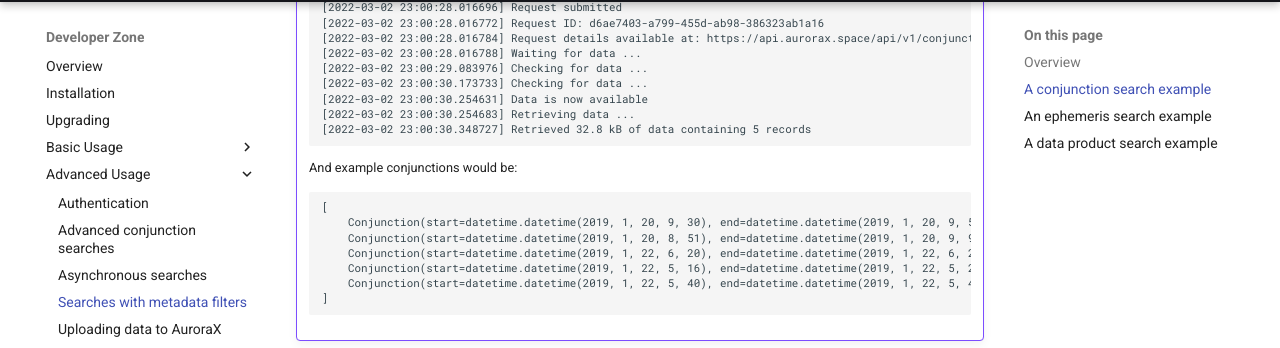
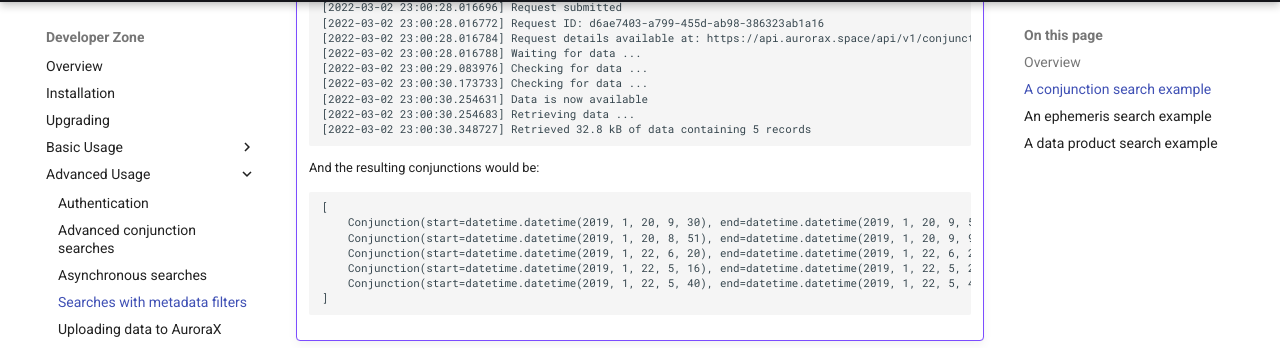
Before and after one commit to aurorax-space/docs, an MkDocs documentation site: the page built from docs/code/advanced_usage/searches_with_metadata_filters.md, in a window 1280 px wide and 900 px high, scrolled down 2224 px. Shown: the part 100-448 px from the top of the window. Built offline with MkDocs 1.6.1 and Material for MkDocs 9.7.7, drawn with Linux system fonts in a browser that asks for light colours; comment, search, counter and statistics services are not loaded.

Commit message:
updated metadata searches example

````diff
--- a/docs/code/advanced_usage/searches_with_metadata_filters.md
+++ b/docs/code/advanced_usage/searches_with_metadata_filters.md
@@ -120,7 +120,7 @@ To include a metadata filter in a conjunction search, place it within the criter
         [2022-03-02 23:00:30.348727] Retrieved 32.8 kB of data containing 5 records
         ```
 
-        And example conjunctions would be:
+        And the resulting conjunctions would be:
 
         ```
         [
````
